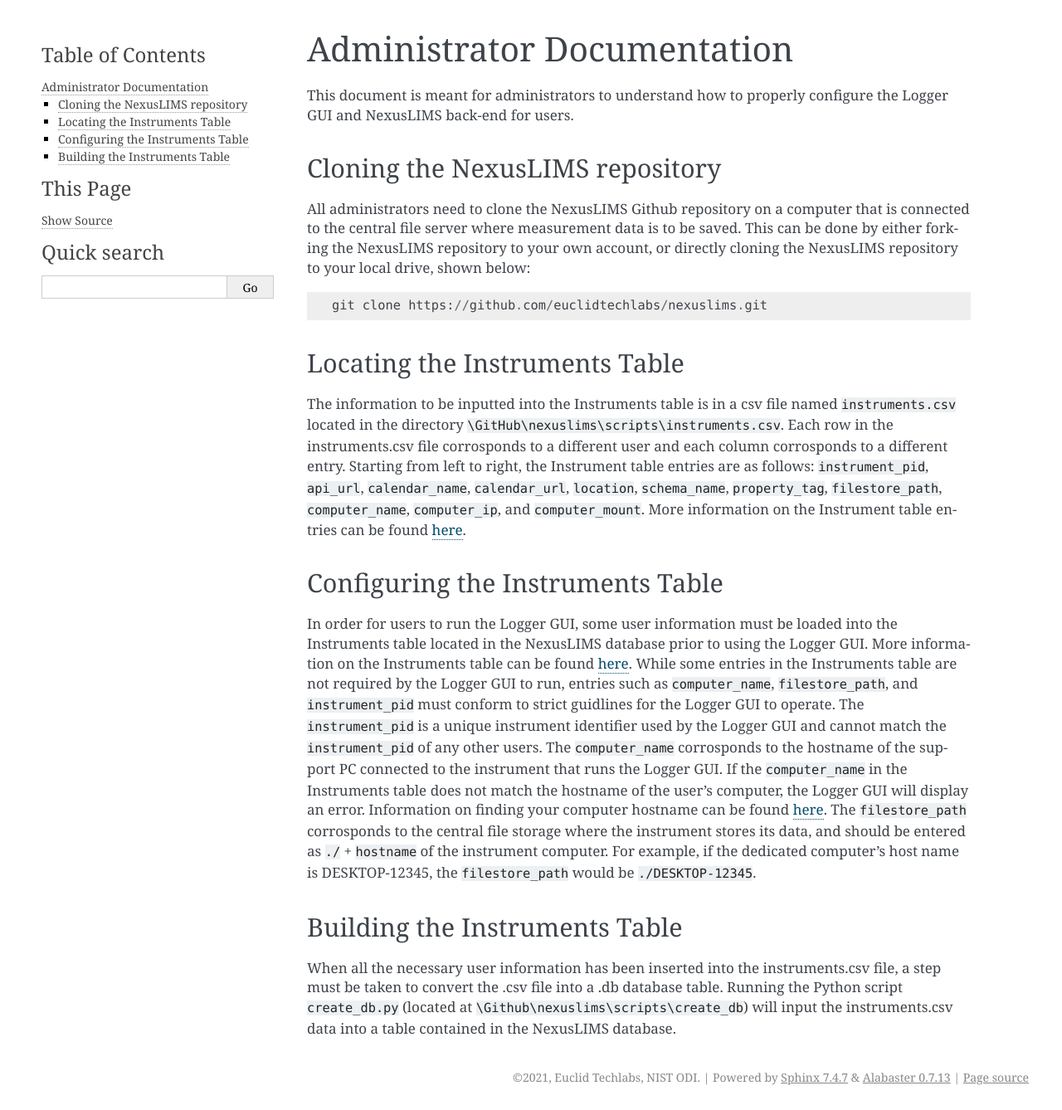
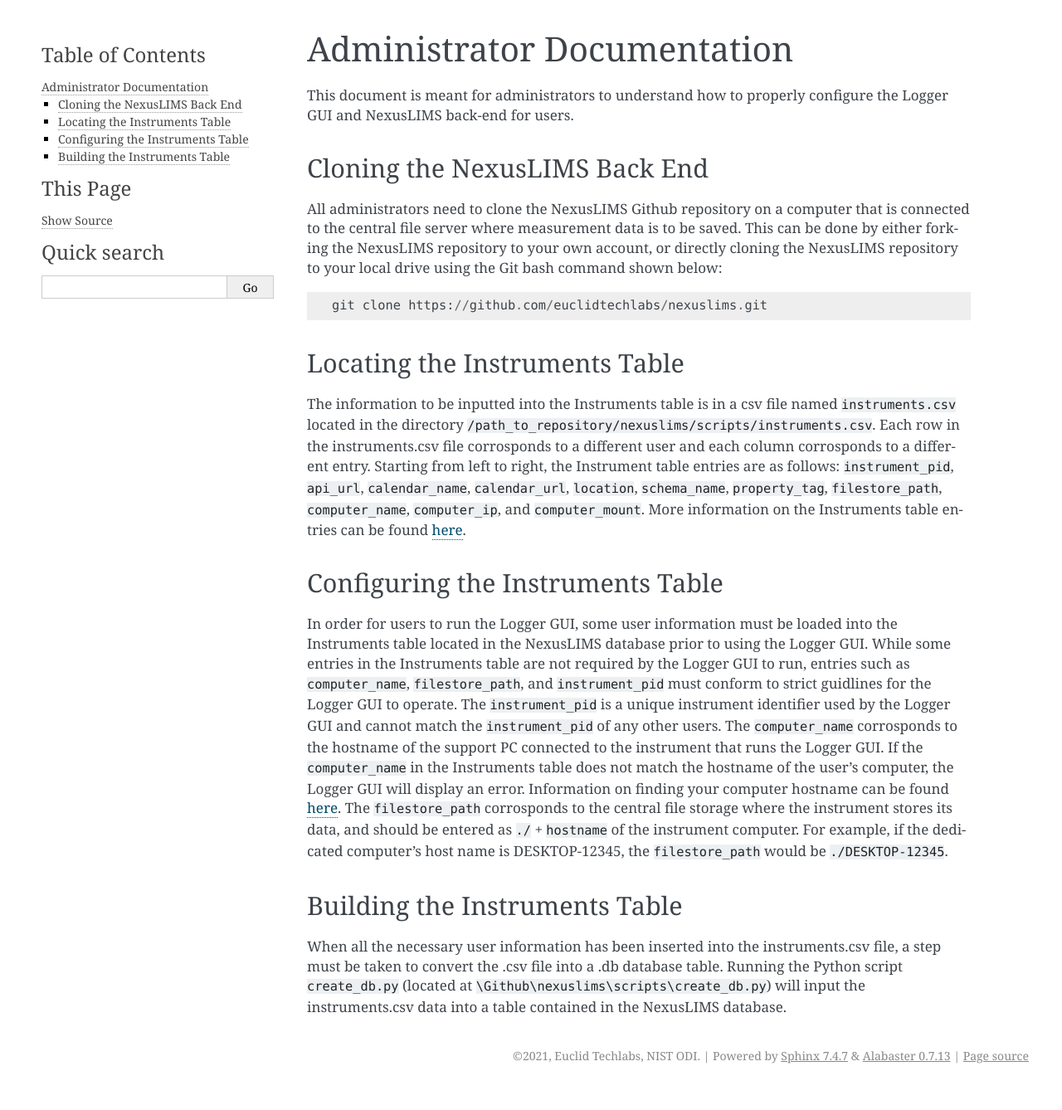
Before and after one commit to shashipoddar/NexusLIMS-Logger, a Sphinx documentation site: the page built from docs/admin_doc.rst, in a window 1280 px wide. Shown: the whole page at 83% size. Built offline with Sphinx 7.4.7, drawn with Linux system fonts in a browser that asks for light colours; the version number is read from the project's files by our own code; after the commit the page ends 1312 px from its top, so only the background shows below that.

Commit message:
made corrections to Logger GUI documentation as specified by Ao during TEM Data meeting

```diff
--- a/CHANGELOG.rst
+++ b/CHANGELOG.rst
@@ -2,7 +2,7 @@
 Changelog
 =========
 
-Version 0.1
+Version 1.0
 ===========
 
 - Migrate Logger GUI files here from NexusLIMS repo.
--- a/docs/admin_doc.rst
+++ b/docs/admin_doc.rst
@@ -4,23 +4,24 @@
 This document is meant for administrators to understand how to properly configure the Logger GUI
 and NexusLIMS back-end for users.
 
-Cloning the NexusLIMS repository
+Cloning the NexusLIMS Back End
 ++++++++++++++++++++++++++++++++
 
 All administrators need to clone the NexusLIMS Github repository on a computer that is connected to the
 central file server where measurement data is to be saved.  This can be done by either forking the NexusLIMS
-repository to your own account, or directly cloning the NexusLIMS repository to your local drive, shown below::
+repository to your own account, or directly cloning the NexusLIMS repository to your local drive using the Git bash
+command shown below::
 
     git clone https://github.com/euclidtechlabs/nexuslims.git
 
 Locating the Instruments Table
 ++++++++++++++++++++++++++++++++++++
 The information to be inputted into the Instruments table is in a csv file named ``instruments.csv`` located
-in the directory ``\GitHub\nexuslims\scripts\instruments.csv``.  Each row in the instruments.csv file
+in the directory ``/path_to_repository/nexuslims/scripts/instruments.csv``.  Each row in the instruments.csv file
 corrosponds to a different user and each column corrosponds to a different entry.  Starting from left to
 right, the Instrument table entries are as follows: ``instrument_pid``, ``api_url``, ``calendar_name``,
 ``calendar_url``, ``location``, ``schema_name``, ``property_tag``, ``filestore_path``, ``computer_name``,
-``computer_ip``, and ``computer_mount``.  More information on the Instrument table entries can be found
+``computer_ip``, and ``computer_mount``.  More information on the Instruments table entries can be found
 `here <https://euclidtechlabs.github.io/nexuslims/database.html>`_.
 
 
@@ -28,8 +29,7 @@
 ++++++++++++++++++++++++++++++++++++
 
 In order for users to run the Logger GUI, some user information must be loaded into the Instruments table
-located in the NexusLIMS database prior to using the Logger GUI. More information on the Instruments table
-can be found `here <https://euclidtechlabs.github.io/nexuslims/database.html>`_. While some entries in the
+located in the NexusLIMS database prior to using the Logger GUI. While some entries in the
 Instruments table are not required by the Logger GUI to run, entries such as ``computer_name``,
 ``filestore_path``, and ``instrument_pid`` must conform to strict guidlines for the Logger GUI to operate.
 The ``instrument_pid`` is a unique instrument identifier used by the Logger GUI and cannot match the
@@ -46,5 +46,5 @@
 ++++++++++++++++++++++++++++++
 When all the necessary user information has been inserted into the instruments.csv file, a step must be
 taken to convert the .csv file into a .db database table.  Running the Python script ``create_db.py``
-(located at ``\Github\nexuslims\scripts\create_db``) will input the instruments.csv data into a table contained
+(located at ``\Github\nexuslims\scripts\create_db.py``) will input the instruments.csv data into a table contained
 in the NexusLIMS database.
```
